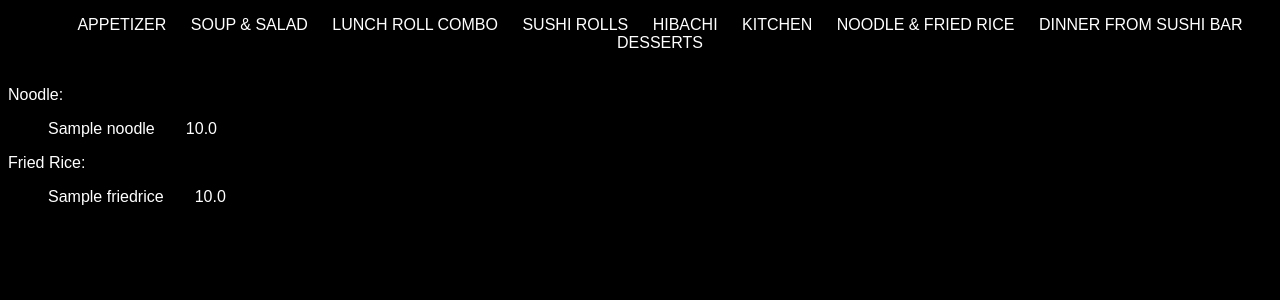
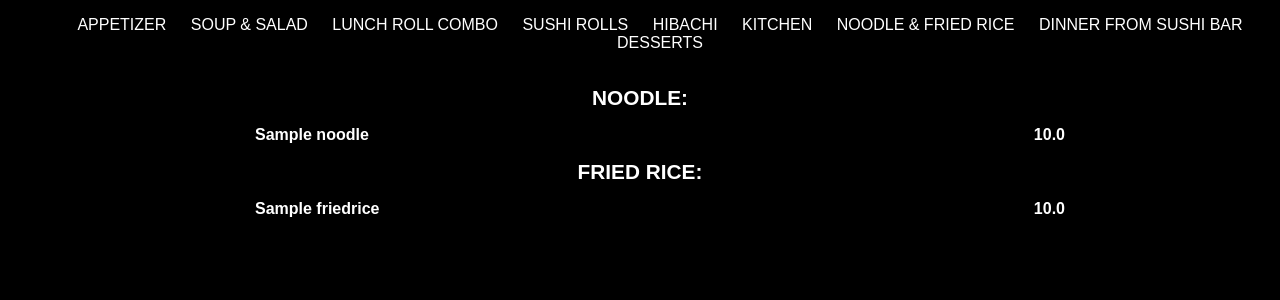
Before and after one commit to mcPython04/osakaMenu, a Django app: page /noodle_rice/ in a window 1280 px wide. Shown: the part 58-358 px from the top of the page. Run offline with Django 4.2, Linux system fonts and the light colour scheme; tables that the repository leaves empty hold one stand-in row (values such as "Sample post").

Commit message:
added styling for noodle_rice page

```diff
--- a/menu/templates/menu/noodle_rice.html
+++ b/menu/templates/menu/noodle_rice.html
@@ -1,25 +1,45 @@
 {% extends 'menu/menu_nav.html' %}
 
 {% block content %}
+<div class="content" xmlns="http://www.w3.org/1999/html">
+        <div class="content-title">
             Noodle:
+        </div>
         {% if noodle_list %}
             <ul>
             {% for n in noodle_list %}
-            {{n.name}} &nbsp&nbsp&nbsp&nbsp&nbsp; {{n.price}}
+                <div class="container">
+                    <span class="name">
+                        {{n.name}}
+                    </span>
+                    <span class="price">
+                        {{n.price}}
+                    </span>
+                </div>
             {% endfor %}
             </ul>
         {% else %}
             <p>No dishes are available.</p>
         {% endif %}
 
+        <div class="content-title">
             Fried Rice:
+        </div>
         {% if rice_list %}
             <ul>
             {% for r in rice_list %}
-            {{r.name}} &nbsp&nbsp&nbsp&nbsp&nbsp; {{r.price}}
+                <div class="container">
+                    <span class="name">
+                        {{r.name}}
+                    </span>
+                    <span class="price">
+                        {{r.price}}
+                    </span>
+                </div>
             {% endfor %}
             </ul>
         {% else %}
             <p>No dishes are available.</p>
         {% endif %}
+    </div>
 {% endblock %}
```
Lines whose indentation alone changed are shown as unchanged.
